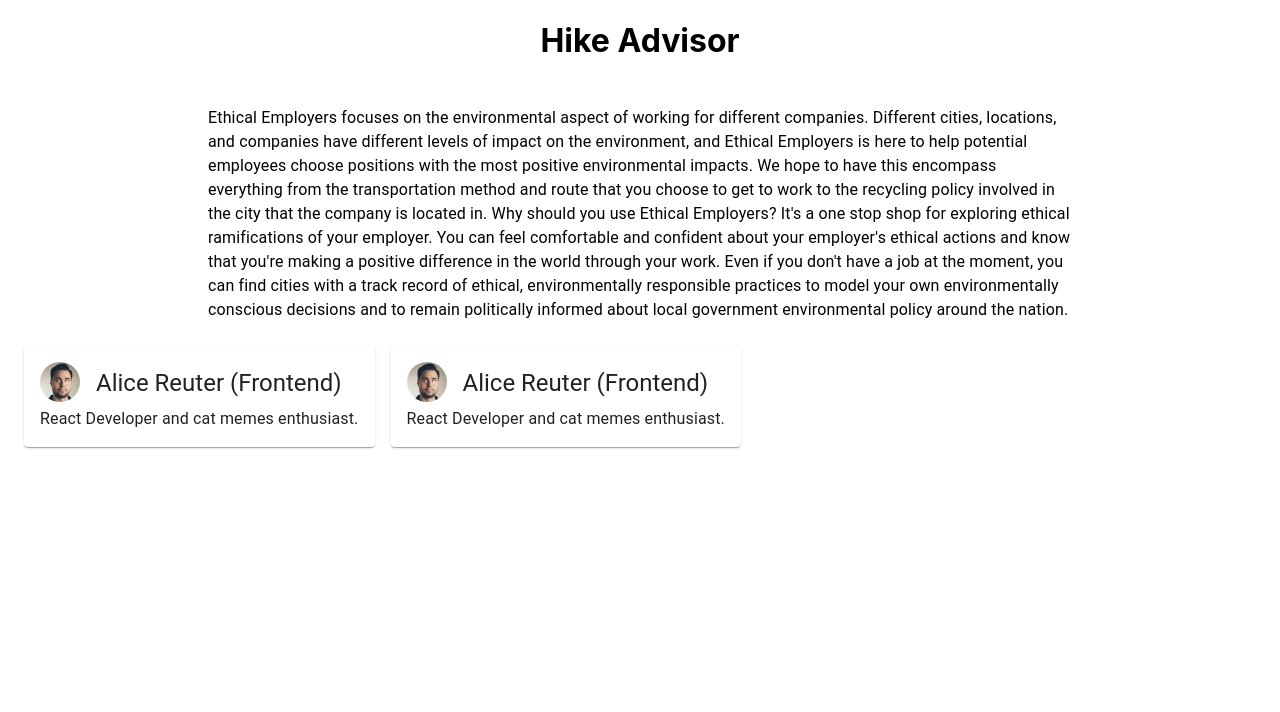
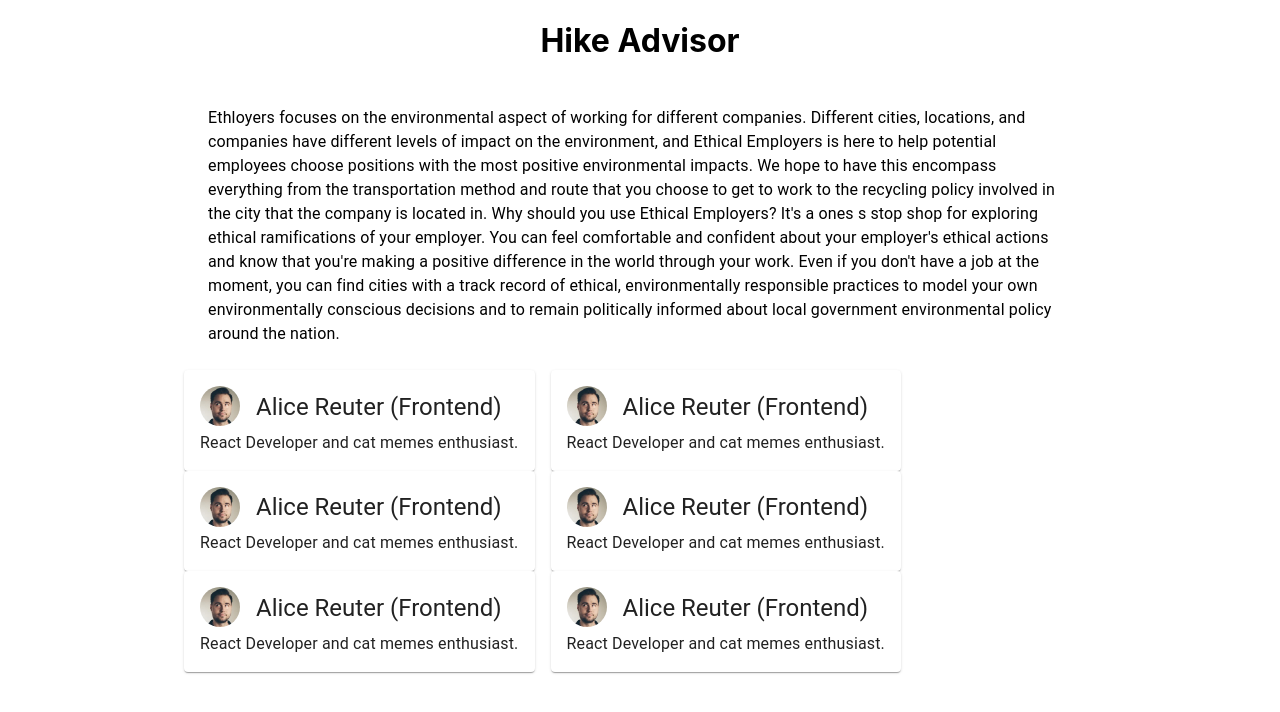
Before and after one commit to alicelambda/hikeadvisor, a React (Create React App) app in the folder frontend/: page / in a window 1280 px wide. Shown: the top 712 px of the page. Built offline with nearby package versions, Linux system fonts and the light colour scheme.

Commit message:
added more blurb elements and attempted to center them

```diff
--- a/frontend/src/About.js
+++ /dev/null
@@ -1,33 +0,0 @@
-import React from 'react';
-import Container from '@material-ui/core/Container';
-import Blurb from './About/Blurb';
-import Grid from '@material-ui/core/Grid';
-import { Typography } from '@material-ui/core';
-import Box from '@material-ui/core/Box';
-
-
-export default function About() {
-
-    return (
-
-        <Container >
-            <h1>Hike Advisor</h1>
-            <Container  maxWidth="md">
-
-            <Box textAlign="left" p={3}  alignContent="center">
-
-                <Typography variant="body1" component="h2" maxWidth="xs">
-                Ethical Employers focuses on the environmental aspect of working for different companies. Different cities, locations, and companies have different levels of impact on the environment, and Ethical Employers is here to help potential employees choose positions with the most positive environmental impacts. We hope to have this encompass everything from the transportation method and route that you choose to get to work to the recycling policy involved in the city that the company is located in.
-
-    Why should you use Ethical Employers? It's a one stop shop for exploring ethical ramifications of your employer. You can feel comfortable and confident about your employer's ethical actions and know that you're making a positive difference in the world through your work. Even if you don't have a job at the moment, you can find cities with a track record of ethical, environmentally responsible practices to model your own environmentally conscious decisions and to remain politically informed about local government environmental policy around the nation.
-                </Typography>
-
-            </Box>
-            </Container>
-            <Grid container spacing={2}>
-                <Blurb/>
-                <Blurb/>
-            </Grid>
-        </Container>
-    )
-}
--- /dev/null
+++ b/frontend/src/About/About.js
@@ -0,0 +1,49 @@
+import React from 'react';
+import Container from '@material-ui/core/Container';
+import Blurb from './Blurb';
+import Grid from '@material-ui/core/Grid';
+import { Typography } from '@material-ui/core';
+import Box from '@material-ui/core/Box';
+
+
+export default function About() {
+
+    return (
+
+        <Container >
+            <h1>Hike Advisor</h1>
+            <Container  maxWidth="md">
+
+            <Box textAlign="left" p={3}  alignContent="center">
+
+                <Typography variant="body1" component="h2" maxWidth="xs">
+                Ethloyers focuses on the environmental aspect of working for different companies. Different cities, locations, and companies have different levels of impact on the environment, and Ethical Employers is here to help potential employees choose positions with the most positive environmental impacts. We hope to have this encompass everything from the transportation method and route that you choose to get to work to the recycling policy involved in the city that the company is located in.
+
+    Why should you use Ethical Employers? It's a ones s stop shop for exploring ethical ramifications of your employer. You can feel comfortable and confident about your employer's ethical actions and know that you're making a positive difference in the world through your work. Even if you don't have a job at the moment, you can find cities with a track record of ethical, environmentally responsible practices to model your own environmentally conscious decisions and to remain politically informed about local government environmental policy around the nation.
+                </Typography>
+
+            </Box>
+            <Grid
+            container
+            spacing={0}
+            direction="column"
+            alignItems="center"
+            justify="center"
+            >
+                <Grid container alignContent="center"  spacing={2}>
+                    <Blurb/>
+                    <Blurb/>
+                </Grid>
+                <Grid container spacing={2}>
+                    <Blurb/>
+                    <Blurb/>
+                </Grid>
+                <Grid container spacing={2}>
+                    <Blurb/>
+                    <Blurb/>
+                </Grid>
+            </Grid>
+            </Container>
+        </Container>
+    )
+}
--- a/frontend/src/App.js
+++ b/frontend/src/App.js
@@ -1,5 +1,5 @@
 import React from 'react';
-import About from './About'
+import About from './About/About'
 import './App.css';
 import MuiThemeProvider from 'material-ui/styles/MuiThemeProvider'
 
```
Also changed, not shown: frontend/public/blurb/alice.png (added), 1 other file (tests, documents, lock files or other folders).
